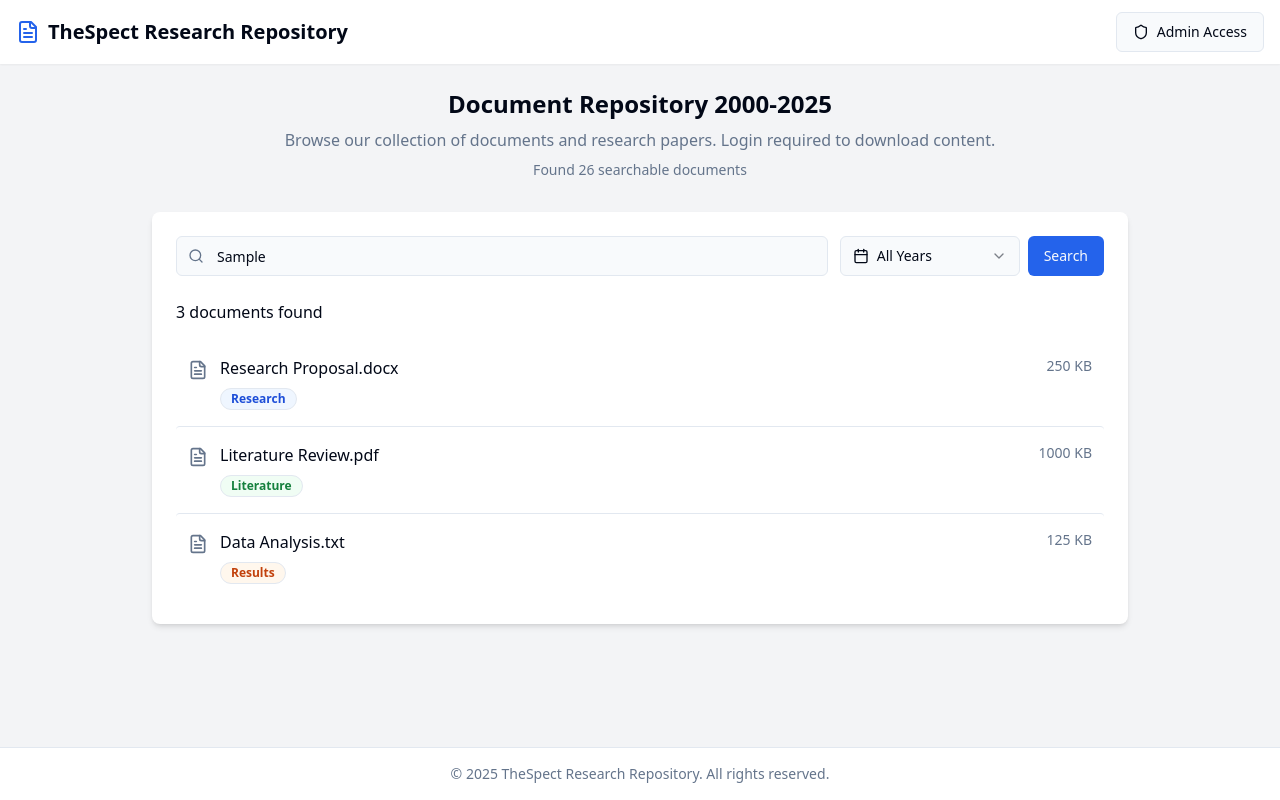
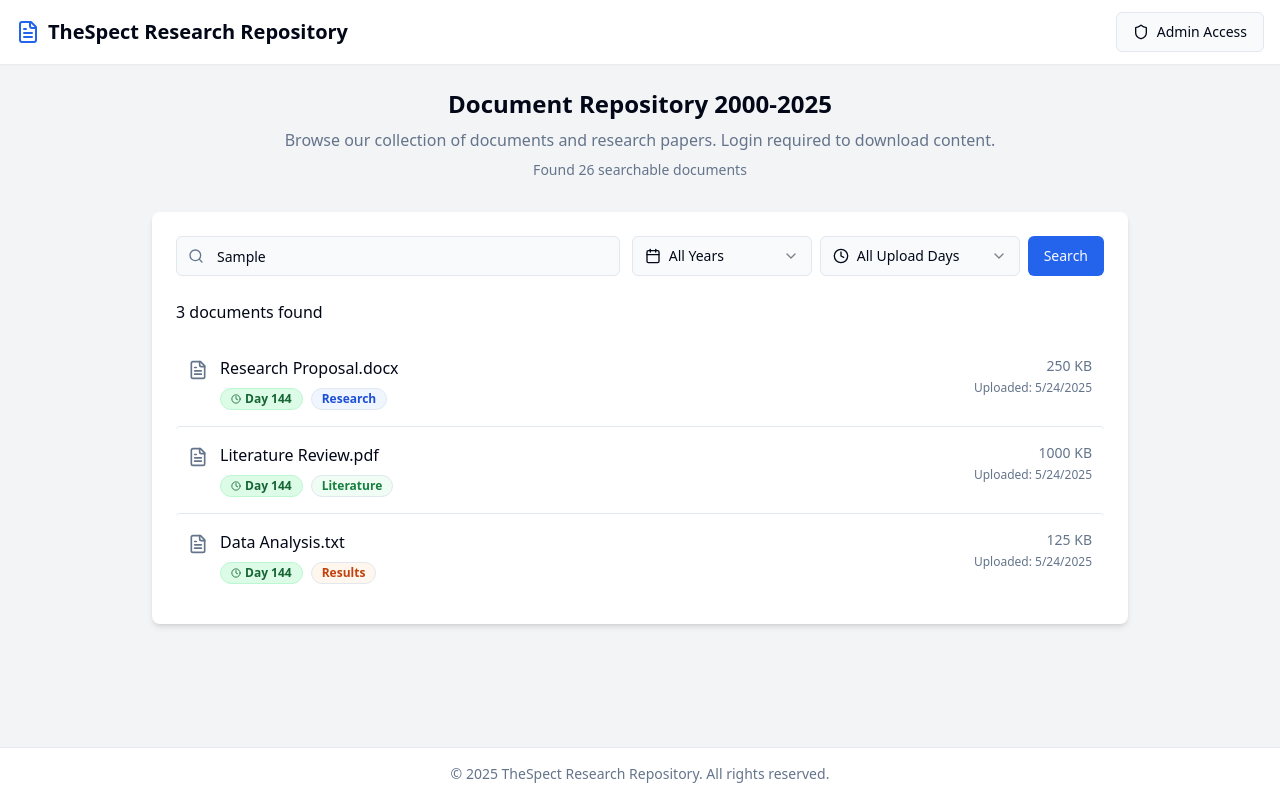
Before and after one commit to jerimha/scholarly-sorting, a React (Vite) app: page / in a window 1280 px wide. Both pictures are taken after typing "Sample" into the empty fields and a click on the button "Search". Built offline with nearby package versions, Linux system fonts and the light colour scheme.

Commit message:
Feat: Implement searchable upload date filter
Adds functionality to filter and search files by the day of the year they were uploaded.

```diff
--- a/src/pages/PublicSearch.tsx
+++ b/src/pages/PublicSearch.tsx
@@ -2,7 +2,7 @@ import { useState, useEffect } from "react";
 import { Button } from "@/components/ui/button";
 import { Input } from "@/components/ui/input";
 import { useNavigate } from "react-router-dom";
-import { Search, FileText, Shield, Calendar, Lock, Filter, Info } from "lucide-react";
+import { Search, FileText, Shield, Calendar, Lock, Filter, Info, Clock } from "lucide-react";
 import { formatFileSize } from "@/lib/data";
 import { File } from "@/types";
 import { getAllFilesFromStorage, addSampleFiles } from "@/lib/storage";
@@ -26,6 +26,7 @@ const PublicSearch = () => {
   const [allFiles, setAllFiles] = useState<File[]>([]);
   const [selectedFile, setSelectedFile] = useState<File | null>(null);
   const [yearFilter, setYearFilter] = useState<string>("all");
+  const [dayFilter, setDayFilter] = useState<string>("all");
   const [showDeleteDialog, setShowDeleteDialog] = useState(false);
   const [fileToDelete, setFileToDelete] = useState<File | null>(null);
   const navigate = useNavigate();
@@ -34,6 +35,21 @@ const PublicSearch = () => {
     { length: 2025 - 2000 + 1 },
     (_, i) => (2025 - i).toString()
   );
+
+  // Generate days for the current year
+  const availableDays = Array.from({ length: 365 }, (_, i) => {
+    const date = new Date(2025, 0, i + 1);
+    const dayOfYear = i + 1;
+    const monthDay = date.toLocaleDateString('en-US', { month: 'short', day: 'numeric' });
+    return { value: dayOfYear.toString(), label: `${monthDay} (Day ${dayOfYear})` };
+  });
+
+  // Helper function to get day of year from date
+  const getDayOfYear = (date: Date): number => {
+    const start = new Date(date.getFullYear(), 0, 0);
+    const diff = date.getTime() - start.getTime();
+    return Math.floor(diff / (1000 * 60 * 60 * 24));
+  };
 
   // Load all files from localStorage on component mount
   useEffect(() => {
@@ -68,7 +84,7 @@ const PublicSearch = () => {
   }, []);
 
   const handleSearch = () => {
-    console.log("Searching with query:", searchQuery, "and year filter:", yearFilter);
+    console.log("Searching with query:", searchQuery, "year filter:", yearFilter, "day filter:", dayFilter);
     let filteredFiles = [...allFiles];
 
     // Apply search query filter
@@ -82,24 +98,37 @@ const PublicSearch = () => {
         const matchesNotes = file.notes && file.notes.toLowerCase().includes(query);
         const matchesContent = file.content && file.content.toLowerCase().includes(query);
 
-        return matchesName || matchesTags || matchesAbstract || matchesAuthors || matchesNotes || matchesContent;
+        // Search by upload date (day of year)
+        const uploadDay = getDayOfYear(file.createdAt);
+        const matchesUploadDay = query.includes('day') && query.includes(uploadDay.toString());
+
+        return matchesName || matchesTags || matchesAbstract || matchesAuthors || matchesNotes || matchesContent || matchesUploadDay;
       });
     }
 
-    // Apply year filter
+    // Apply year filter (publication year)
     if (yearFilter !== "all") {
       const year = parseInt(yearFilter);
       filteredFiles = filteredFiles.filter(file => file.publicationYear === year);
+    }
+
+    // Apply day filter (upload day)
+    if (dayFilter !== "all") {
+      const targetDay = parseInt(dayFilter);
+      filteredFiles = filteredFiles.filter(file => {
+        const uploadDay = getDayOfYear(file.createdAt);
+        return uploadDay === targetDay;
+      });
     }
 
     console.log("Search results:", filteredFiles);
     setResults(filteredFiles);
   };
 
-  // Filter files whenever year filter changes
+  // Filter files whenever filters change
   useEffect(() => {
     handleSearch();
-  }, [yearFilter, allFiles]);
+  }, [yearFilter, dayFilter, allFiles]);
 
   // Auto-search when query changes
   useEffect(() => {
@@ -247,7 +276,7 @@ const PublicSearch = () => {
             <div className="relative flex-1">
               <Search className="absolute left-3 top-3 h-4 w-4 text-muted-foreground pointer-events-none" />
               <Input
-                placeholder="Search by title, author, keywords, content, or notes..."
+                placeholder="Search by title, author, keywords, content, notes, or upload day..."
                 value={searchQuery}
                 onChange={(e) => setSearchQuery(e.target.value)}
                 onKeyPress={(e) => e.key === "Enter" && handleSearch()}
@@ -266,6 +295,20 @@ const PublicSearch = () => {
                   <SelectItem value="all">All Years</SelectItem>
                   {availableYears.map(year => (
                     <SelectItem key={year} value={year}>{year}</SelectItem>
+                  ))}
+                </SelectContent>
+              </Select>
+              <Select value={dayFilter} onValueChange={setDayFilter}>
+                <SelectTrigger className="w-[200px]">
+                  <div className="flex items-center">
+                    <Clock className="h-4 w-4 mr-2" />
+                    <SelectValue placeholder="Filter by upload day" />
+                  </div>
+                </SelectTrigger>
+                <SelectContent className="max-h-[300px] overflow-y-auto">
+                  <SelectItem value="all">All Upload Days</SelectItem>
+                  {availableDays.map(day => (
+                    <SelectItem key={day.value} value={day.value}>{day.label}</SelectItem>
                   ))}
                 </SelectContent>
               </Select>
@@ -317,6 +360,10 @@ const PublicSearch = () => {
                               {file.publicationYear}
                             </Badge>
                           )}
+                          <Badge className="bg-green-100 text-green-800 border-green-200 flex items-center gap-1">
+                            <Clock size={10} />
+                            Day {getDayOfYear(file.createdAt)}
+                          </Badge>
                           {file.tags.map(tag => (
                             <Badge key={tag.id} variant="outline" className={`text-xs ${
                               tag.color === "blue" ? "bg-blue-50 text-blue-700" :
@@ -336,6 +383,9 @@ const PublicSearch = () => {
                       <p className="text-sm text-muted-foreground">
                         {formatFileSize(file.size)}
                       </p>
+                      <p className="text-xs text-muted-foreground mt-1">
+                        Uploaded: {file.createdAt.toLocaleDateString()}
+                      </p>
                     </div>
                   </div>
                 ))}
@@ -343,17 +393,17 @@ const PublicSearch = () => {
             </div>
           ) : (
             <div className="text-center py-12">
-              {(searchQuery || yearFilter !== "all") ? (
+              {(searchQuery || yearFilter !== "all" || dayFilter !== "all") ? (
                 <div>
                   <Info className="h-12 w-12 mx-auto text-muted-foreground mb-2" />
                   <p className="text-lg font-medium">No documents found</p>
-                  <p className="text-muted-foreground mt-1">Try adjusting your search criteria or year filter</p>
+                  <p className="text-muted-foreground mt-1">Try adjusting your search criteria, year filter, or upload day filter</p>
                 </div>
               ) : (
                 <div>
                   <Filter className="h-12 w-12 mx-auto text-muted-foreground mb-2" />
                   <p className="text-lg font-medium">Browse Documents</p>
-                  <p className="text-muted-foreground mt-1">Use the search or filter by year to find documents</p>
+                  <p className="text-muted-foreground mt-1">Use the search or filter by year/upload day to find documents</p>
                 </div>
               )}
             </div>
@@ -371,6 +421,12 @@ const PublicSearch = () => {
                   <Badge className="ml-2 bg-blue-100 text-blue-800 border-blue-200">
                     <Calendar size={12} className="mr-1" />
                     {selectedFile.publicationYear}
+                  </Badge>
+                )}
+                {selectedFile && (
+                  <Badge className="ml-2 bg-green-100 text-green-800 border-green-200">
+                    <Clock size={12} className="mr-1" />
+                    Day {getDayOfYear(selectedFile.createdAt)}
                   </Badge>
                 )}
               </div>
```
